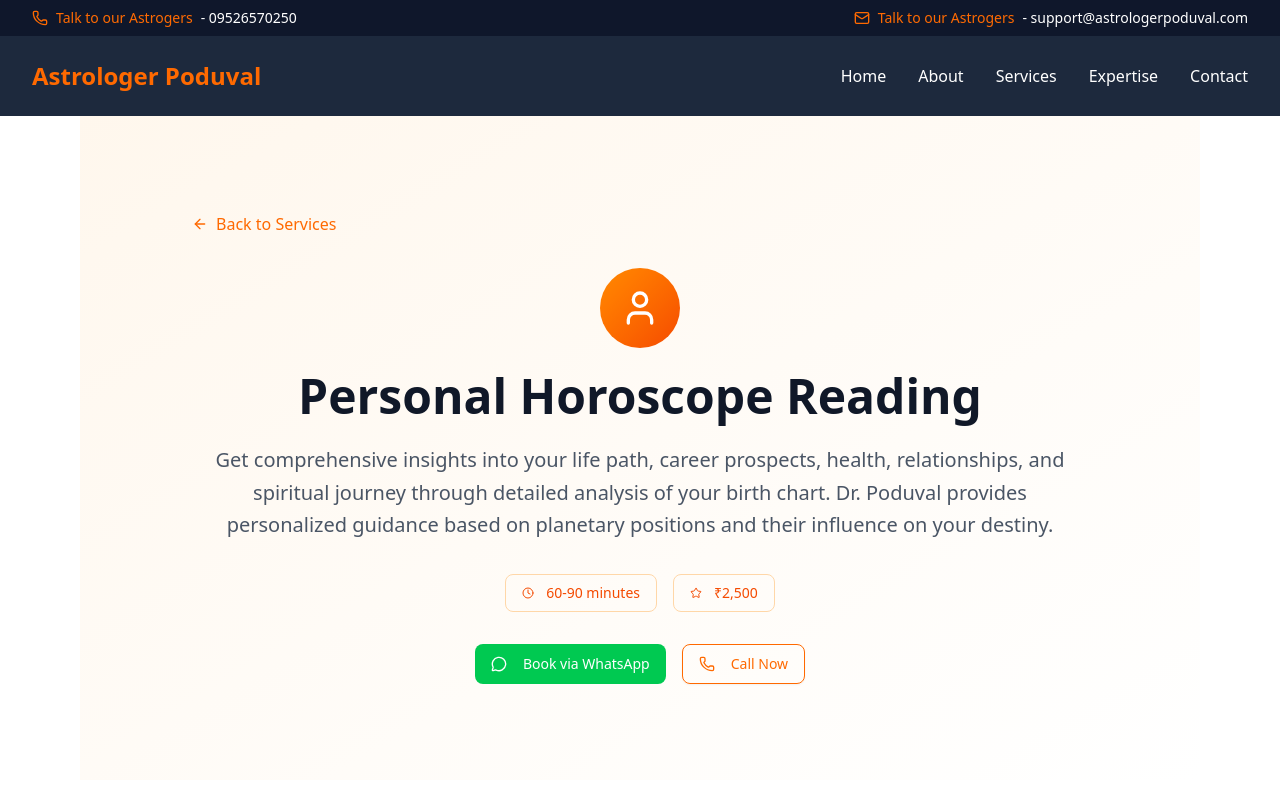
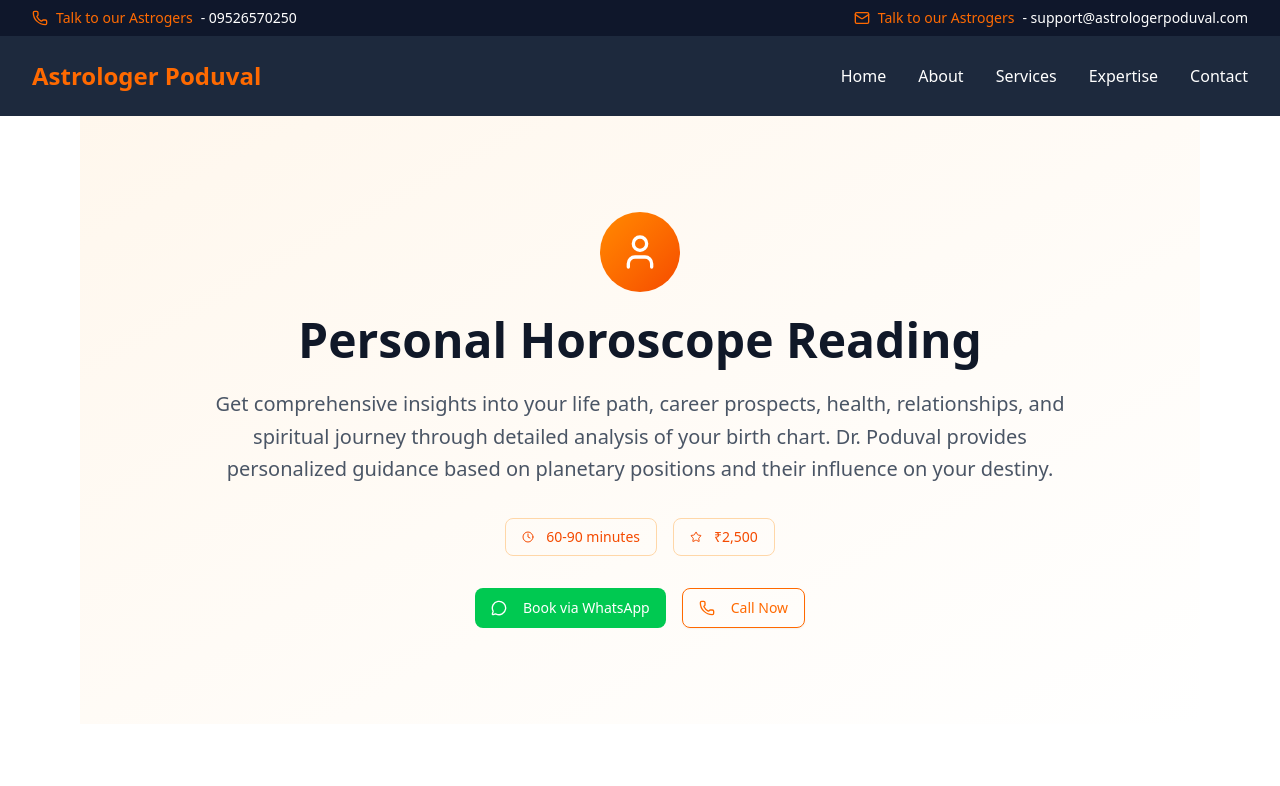
Before and after one commit to jbscript/astrologer, a React (Vite) app: page /personal-horoscope-reading in a window 1280 px wide. Shown: the top 786 px of the page. Built offline with nearby package versions, Linux system fonts and the light colour scheme.

Commit message:
fix: Remove unused back button and ensure smooth scrolling on service detail page

```diff
--- a/src/components/service-details.tsx
+++ b/src/components/service-details.tsx
@@ -6,13 +6,12 @@ import {
   CheckCircle,
   Star,
   MessageCircle,
-  ArrowLeft,
   Phone,
   Users,
   Globe,
   Award,
 } from "lucide-react";
-import { Link } from "react-router-dom";
+import { useEffect } from "react";
 
 interface ServiceDetailProps {
   service: {
@@ -39,22 +38,15 @@ const handleWhatsAppClick = (message: string) => {
 
 export default function ServiceDetail({ service }: ServiceDetailProps) {
   const IconComponent = service.icon;
-
+  useEffect(() => {
+    window.scrollTo({ top: 0 });
+  }, []);
   return (
     <div className="bg-white">
       {/* Hero Section */}
       <section className="bg-gradient-to-br from-orange-50 to-white py-16 md:py-24">
         <div className="container mx-auto px-4">
           <div className="max-w-4xl mx-auto">
-            {/* Back Button */}
-            <Link
-              to="/#services"
-              className="inline-flex items-center gap-2 text-orange-500 hover:text-orange-600 mb-8 transition-colors"
-            >
-              <ArrowLeft className="w-4 h-4" />
-              Back to Services
-            </Link>
-
             <div className="text-center">
               {/* Icon */}
               <div className="w-20 h-20 bg-gradient-to-br from-orange-400 to-orange-600 rounded-full flex items-center justify-center mx-auto mb-6">
--- a/src/components/services.tsx
+++ b/src/components/services.tsx
@@ -1,5 +1,5 @@
 import { Card, CardContent } from "@/components/ui/card";
-import { Link } from "react-router";
+import { Link } from "react-router-dom";
 import {
   User,
   Users,
```
